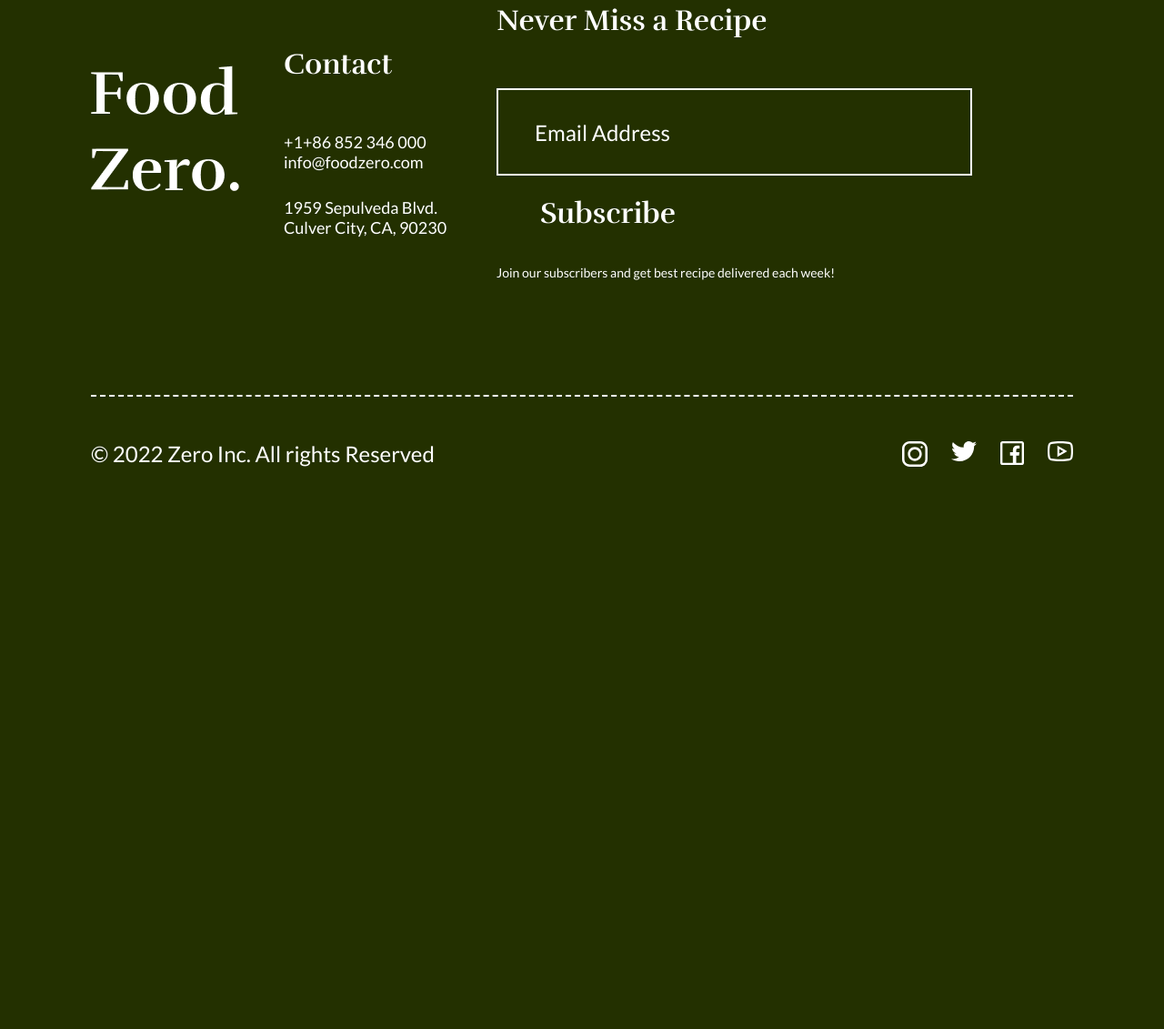
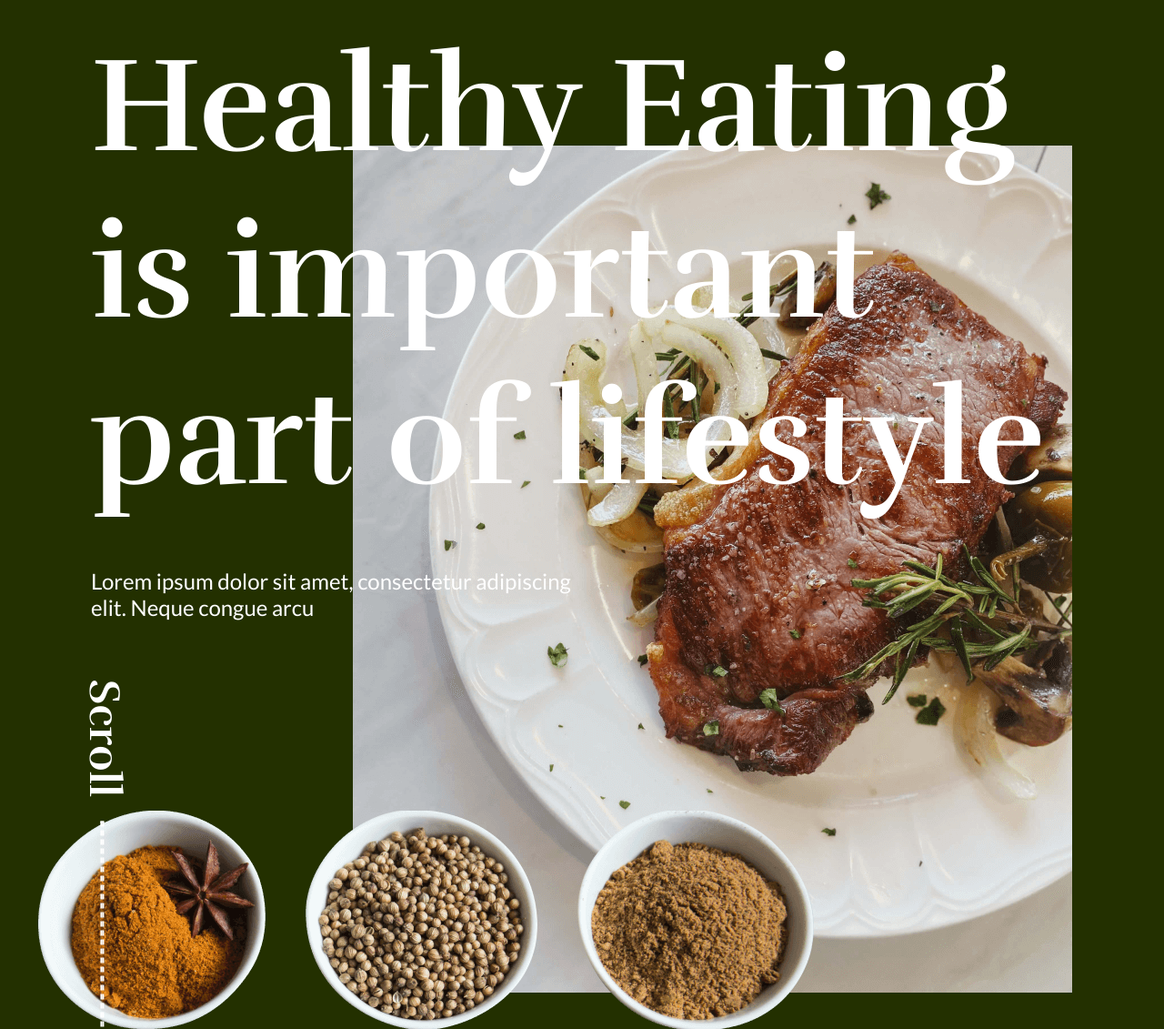
Before and after one commit to sandraNimeshajm/Food-Zero, a website built with webpack: page index.html in a window 1280 px wide. Shown: the part 325-1456 px from the top of the page at 91% size. Before the commit the page ends 902 px from the top, so only its background shows below. Built offline with nearby package versions, Linux system fonts and the light colour scheme.

Commit message:
section banner added

```diff
--- a/index.html
+++ b/index.html
@@ -200,6 +200,31 @@
     </div>
   </header>
 
+  <main>
+    <section class="home-banner">
+      <div class="home-banner__wrapper wrapper">
+        <div class="home-banner__content">
+          <h1 class="home-banner__content-title">
+            Healthy Eating is important part of lifestyle
+          </h1>
+          <p class="home-banner__content-text">
+            Lorem ipsum dolor sit amet, consectetur adipiscing elit. Neque
+            congue arcu
+          </p>
+          <span class="home-banner__content-scroll">Scroll</span>
+        </div>
+
+        <div class="home-banner__img-box">
+          <img
+            src="./src/images/banner-img.png"
+            alt="Banner image"
+            class="home-banner__img"
+          />
+        </div>
+      </div>
+    </section>
+  </main>
+
   <footer class="footer">
     <div class="footer__wrapper wrapper">
       <div class="footer__top">
@@ -242,7 +267,7 @@
             />
             <a
               href="javascript:;"
-              class="footer__top-subscribe-btn btn btn--full"
+              class="footer__top-subscribe-btn btn btn--light"
               >Subscribe</a
             >
           </div>
--- a/src/scss/components/footer.scss
+++ b/src/scss/components/footer.scss
@@ -48,11 +48,6 @@
   margin-right: 28px;
 }
 
-.footer__top-subscribe-btn {
-  background-color: $green;
-  border: 2px solid $green;
-}
-
 .footer__top-subscribe-text {
   @extend .lato-14-normal;
 }
--- /dev/null
+++ b/src/scss/components/home-banner.scss
@@ -0,0 +1,53 @@
+.home-banner {
+  height: 150vh;
+  margin-bottom: 150px;
+}
+
+.home-banner__wrapper {
+  position: relative;
+  padding-top: 150px;
+}
+
+.home-banner__content {
+  max-width: 1057px;
+  width: 100%;
+}
+
+.home-banner__content-title {
+  @extend .rufina-148-bold;
+  margin-bottom: 50px;
+}
+
+.home-banner__content-text {
+  @extend .lato-24-normal;
+  max-width: 565px;
+  width: 100%;
+  margin-bottom: 50px;
+}
+
+.home-banner__content-scroll {
+  @extend .rufina-48-bold;
+  display: inline-block;
+  transform: rotate(90deg);
+  position: relative;
+  top: 50px;
+  left: -50px;
+
+  &::after {
+    content: "";
+    top: 50%;
+    left: 120%;
+    position: absolute;
+    width: 406px;
+    border: 2px dashed $white;
+  }
+}
+
+.home-banner__img-box {
+  max-width: 1138px;
+  width: 100%;
+  position: absolute;
+  top: 285px;
+  right: 100px;
+  z-index: -1;
+}
--- a/src/scss/helpers/buttons.scss
+++ b/src/scss/helpers/buttons.scss
@@ -38,3 +38,13 @@
     color: $main;
   }
 }
+
+.btn--light {
+  background-color: $green;
+  border: 2px solid $green;
+
+  @include hover {
+    background-color: $white;
+    color: $green;
+  }
+}
--- a/src/scss/style.scss
+++ b/src/scss/style.scss
@@ -8,6 +8,7 @@
 /* Components */
 
 @import "./components/header";
+@import "./components/home-banner";
 @import "./components/footer";
 
 /* Helpers */
```
Also changed, not shown: dist/style.css.
